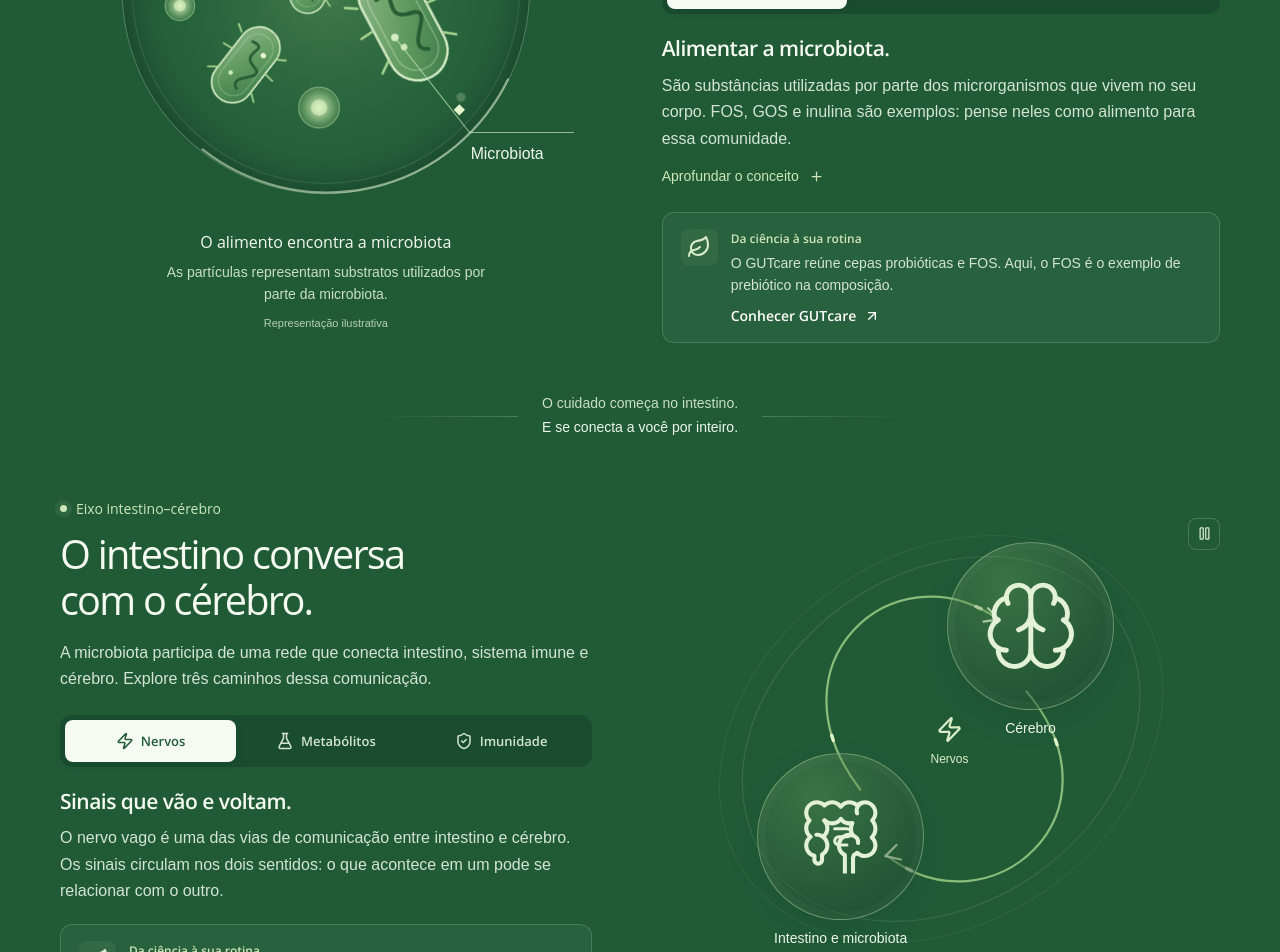
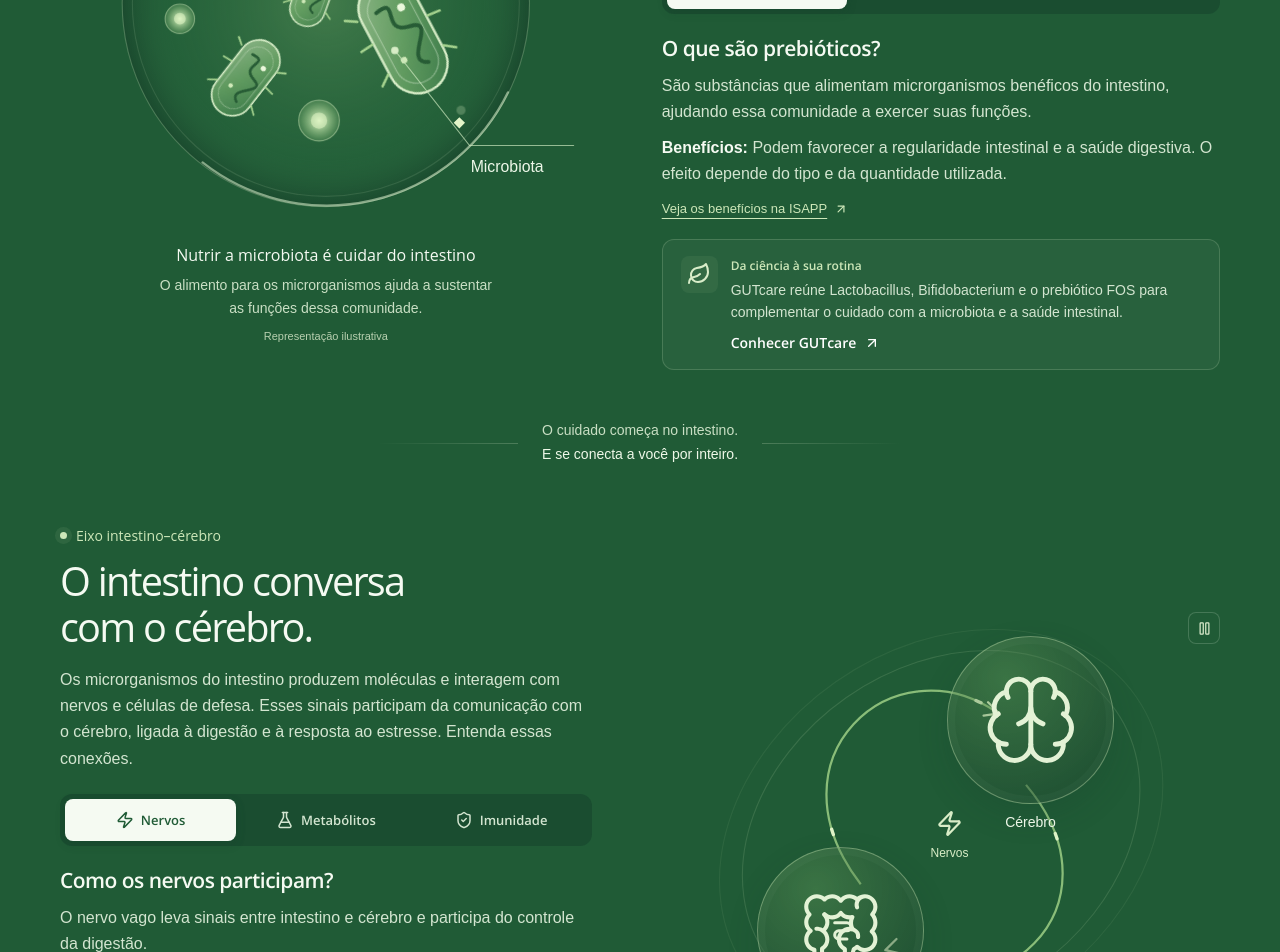
Before and after one commit to marketingsovida-star/dalflore, a React (Vite) app: page / in a window 1280 px wide. Shown: the part 1220-2172 px from the top of the page. Built offline with nearby package versions, Linux system fonts and the light colour scheme; a web font is replaced by a local one.

Commit message:
Explain science benefits clearly with visible sources and product context

```diff
--- a/src/ScienceJourney.tsx
+++ b/src/ScienceJourney.tsx
@@ -5,53 +5,77 @@ import { IntestineIcon } from "./IntestineIcon";
 
 const ingredients = [
   {
-    label: "Prebióticos", title: "Alimentar a microbiota.",
-    text: "São substâncias utilizadas por parte dos microrganismos que vivem no seu corpo. FOS, GOS e inulina são exemplos: pense neles como alimento para essa comunidade.",
-    detail: "A definição científica também exige benefício à saúde. Nem toda fibra é um prebiótico; o tipo de ingrediente e a quantidade utilizada importam.",
-    source: "https://isappscience.org/resource/prebiotics/",
-    visualTitle: "O alimento encontra a microbiota", from: "FOS, GOS e inulina", to: "Microrganismos", verb: "Alimentam",
-    caption: "As partículas representam substratos utilizados por parte da microbiota.",
-    product: "gutcare", productText: "O GUTcare reúne cepas probióticas e FOS. Aqui, o FOS é o exemplo de prebiótico na composição.",
+    "label": "Prebióticos",
+    "title": "O que são prebióticos?",
+    "text": "São substâncias que alimentam microrganismos benéficos do intestino, ajudando essa comunidade a exercer suas funções.",
+    "benefits": "Podem favorecer a regularidade intestinal e a saúde digestiva. O efeito depende do tipo e da quantidade utilizada.",
+    "source": "https://isappscience.org/wp-content/uploads/2019/04/Prebiotics_Infographic_rev1029.pdf",
+    "sourceLabel": "Veja os benefícios na ISAPP",
+    "visualTitle": "Nutrir a microbiota é cuidar do intestino",
+    "caption": "O alimento para os microrganismos ajuda a sustentar as funções dessa comunidade.",
+    "product": "gutcare",
+    "productText": "GUTcare reúne Lactobacillus, Bifidobacterium e o prebiótico FOS para complementar o cuidado com a microbiota e a saúde intestinal."
   },
   {
-    label: "Probióticos", title: "Microrganismos com funções específicas.",
-    text: "São microrganismos vivos que, em quantidades adequadas, conferem benefícios à saúde. A cepa e a dose ajudam a entender a proposta de cada composição.",
-    detail: "Lactobacillus e Bifidobacterium incluem diferentes cepas. Mais cepas ou mais bilhões não significam, por si só, uma fórmula melhor para cada pessoa.",
-    source: "https://isappscience.org/resource/probiotics-prebiotics-synbiotics-postbiotics-and-fermented-foods-defined/",
-    visualTitle: "Conhecer a cepa faz diferença", from: "Cepas identificadas", to: "Intestino", verb: "Cepa e dose",
-    caption: "O nome da cepa e a quantidade em UFC ajudam a identificar cada composição.",
-    product: "immune", productText: "O Immune reúne quatro cepas probióticas. Nos detalhes, você pode conferir os nomes e as quantidades.",
+    "label": "Probióticos",
+    "title": "O que são probióticos?",
+    "text": "São microrganismos vivos que, consumidos em quantidades adequadas, oferecem benefícios à saúde.",
+    "benefits": "Podem ajudar no conforto digestivo e nas defesas naturais. Os benefícios dependem da cepa, da dose e do uso estudado.",
+    "source": "https://isappscience.org/resource/health-benefits-of-probiotics/",
+    "sourceLabel": "Veja os benefícios na ISAPP",
+    "visualTitle": "Microrganismos com funções específicas",
+    "caption": "Cada cepa tem características próprias: a escolha depende do benefício pesquisado.",
+    "product": "immune",
+    "productText": "Immune combina Lactobacillus, Bifidobacterium, FOS, inulina e beta-glucanas em uma fórmula voltada ao cuidado da microbiota e das defesas naturais."
   },
   {
-    label: "Simbióticos", title: "Combinar com fundamento.",
-    text: "Reúnem microrganismos vivos e substratos utilizados seletivamente pela microbiota, com benefício à saúde. O sentido está na combinação, e não apenas em somar ingredientes.",
-    detail: "A avaliação considera o conjunto, as cepas, as doses e as evidências para o uso proposto. A lista de ingredientes, sozinha, não demonstra o benefício clínico de uma fórmula.",
-    source: "https://isappscience.org/resource/probiotics-prebiotics-synbiotics-postbiotics-and-fermented-foods-defined/",
-    visualTitle: "Uma combinação com propósito", from: "Microrganismos + substratos", to: "Microbiota", verb: "Em conjunto",
-    caption: "As duas formas representam os componentes de uma combinação avaliada em conjunto.",
-    product: "concentra", productText: "Concentra+ reúne cepas, GOS e FOS. Essa composição ajuda a visualizar os dois tipos de ingrediente.",
-  },
+    "label": "Simbióticos",
+    "title": "O que são simbióticos?",
+    "text": "São combinações de microrganismos vivos e substâncias que alimentam a microbiota, com benefício à saúde demonstrado para o conjunto.",
+    "benefits": "Podem apoiar a saúde intestinal e a função imune. Os resultados dependem da combinação e das quantidades avaliadas em estudos.",
+    "source": "https://pmc.ncbi.nlm.nih.gov/articles/PMC7581511/",
+    "sourceLabel": "Leia o consenso científico",
+    "visualTitle": "Microrganismos e alimento, juntos",
+    "caption": "A proposta reúne os dois componentes; o benefício precisa ser avaliado na combinação.",
+    "product": "concentra",
+    "productText": "Concentra+ reúne Lactobacillus, Bifidobacterium, GOS e FOS, combinando microrganismos e seu alimento em uma proposta de cuidado com a microbiota."
+  }
 ];
 
 const pathways = [
   {
-    label: "Nervos", title: "Sinais que vão e voltam.",
-    text: "O nervo vago é uma das vias de comunicação entre intestino e cérebro. Os sinais circulam nos dois sentidos: o que acontece em um pode se relacionar com o outro.",
-    visualTitle: "Pelos nervos", caption: "As setas mostram a comunicação em duas direções. O nervo vago é uma dessas vias.", icon: Zap,
-    product: "concentra", productText: "É nesse olhar integrado que entra a proposta do Concentra+, com cepas, colina e B6 para o cuidado nutricional com foco e cognição.",
+    "label": "Nervos",
+    "title": "Como os nervos participam?",
+    "text": "O nervo vago leva sinais entre intestino e cérebro e participa do controle da digestão.",
+    "benefits": "Essa via ajuda a coordenar a digestão e a resposta ao estresse. Sono, alimentação e rotina de cuidado participam desse equilíbrio.",
+    "visualTitle": "Uma comunicação em duas direções",
+    "caption": "O cérebro influencia o intestino, e os sinais do intestino também chegam ao cérebro.",
+    "icon": Zap,
+    "product": "concentra",
+    "productText": "Concentra+ reúne cepas probióticas, colina e B6. A B6 participa da produção de neurotransmissores, ligando a proposta ao cuidado nutricional do sistema nervoso."
   },
   {
-    label: "Metabólitos", title: "Pequenas moléculas participam da conversa.",
-    text: "Ao utilizar componentes da alimentação, a microbiota produz metabólitos. Alguns desses compostos participam de sinais locais e da comunicação com outros sistemas do corpo.",
-    visualTitle: "Pelos metabólitos", caption: "Os pontos representam moléculas envolvidas na sinalização, em um esquema simplificado.", icon: FlaskConical,
-    product: "slim-balance", productText: "Slim Balance reúne quatro cepas em uma proposta de cuidado metabólico. Conhecer a composição é o primeiro passo para avaliar seu uso.",
+    "label": "Metabólitos",
+    "title": "O que são metabólitos?",
+    "text": "Ao aproveitar componentes dos alimentos, a microbiota produz moléculas que atuam no intestino e enviam sinais ao organismo.",
+    "benefits": "Algumas nutrem células intestinais e apoiam a barreira do intestino. Uma alimentação variada e rica em fibras favorece essa produção.",
+    "visualTitle": "Moléculas que conectam funções",
+    "caption": "Compostos produzidos pela microbiota participam da nutrição intestinal e da sinalização.",
+    "icon": FlaskConical,
+    "product": "gutcare",
+    "productText": "GUTcare reúne quatro cepas e FOS. Esse prebiótico pode ser fermentado pela microbiota, conectando a fórmula ao cuidado com a produção de metabólitos intestinais."
   },
   {
-    label: "Imunidade", title: "Uma rede que trabalha conectada.",
-    text: "A microbiota, a barreira intestinal e o sistema imune interagem. Os sinais dessa rede também se relacionam com a comunicação entre intestino e cérebro.",
-    visualTitle: "Pelos sinais imunes", caption: "O escudo identifica a participação do sistema imune nessa rede de comunicação.", icon: ShieldCheck,
-    product: "immune", productText: "O Immune considera a relação entre microbiota e cuidado imunológico, combinando cepas, prebióticos e beta-glucanas.",
-  },
+    "label": "Imunidade",
+    "title": "Como as defesas entram nessa conversa?",
+    "text": "A microbiota interage com as células de defesa e a barreira intestinal. Essa rede envia sinais que também participam da comunicação com o cérebro.",
+    "benefits": "O equilíbrio dessa rede ajuda a proteger o intestino e regular as respostas de defesa. Cuidar da microbiota faz parte desse suporte.",
+    "visualTitle": "Microbiota e defesas em conexão",
+    "caption": "A barreira intestinal e as células de defesa fazem parte dessa rede de comunicação.",
+    "icon": ShieldCheck,
+    "product": "immune",
+    "productText": "Immune reúne cepas probióticas, FOS, inulina e beta-glucanas para complementar o cuidado nutricional com a microbiota e as defesas naturais."
+  }
 ];
 
 function MicrobesIcon() {
@@ -161,8 +185,8 @@ export function ScienceJourney({ open }: { open: (product: Product) => void }) {
           <Illustration kind="ingredients" active={ingredient} />
           <div className="sj-panels">
             {ingredients.map((item, index) => <div className={`sj-panel ${ingredient === index ? "active" : ""}`} key={item.label} role="tabpanel" id={`science-panel-${index}`} aria-labelledby={`science-tab-${index}`} aria-hidden={ingredient !== index} inert={ingredient !== index}>
-              <h3>{item.title}</h3><p>{item.text}</p>
-              <details className="sj-more" key={`${index}-${ingredient}`}><summary>Aprofundar o conceito<Plus size={15} /></summary><p>{item.detail}</p><a href={item.source} target="_blank" rel="noreferrer">Leia a definição da ISAPP<ArrowUpRight size={14} /></a></details>
+              <h3>{item.title}</h3><p>{item.text}</p><p className="sj-benefits"><strong>Benefícios: </strong>{item.benefits}</p>
+              <a className="sj-research" href={item.source} target="_blank" rel="noreferrer">{item.sourceLabel}<ArrowUpRight size={14}/></a>
             </div>)}
           </div>
           <ProductConnection id={ingredients[ingredient].product} text={ingredients[ingredient].productText} open={open} />
@@ -175,16 +199,15 @@ export function ScienceJourney({ open }: { open: (product: Product) => void }) {
         <div className="sj-copy">
           <p className="sj-kicker">Eixo intestino–cérebro</p>
           <h2>O intestino conversa<br />com o cérebro.</h2>
-          <p className="sj-intro">A microbiota participa de uma rede que conecta intestino, sistema imune e cérebro. Explore três caminhos dessa comunicação.</p>
+          <p className="sj-intro">Os microrganismos do intestino produzem moléculas e interagem com nervos e células de defesa. Esses sinais participam da comunicação com o cérebro, ligada à digestão e à resposta ao estresse. Entenda essas conexões.</p>
           <Tabs id="axis" labels={pathways.map(item => item.label)} active={pathway} change={setPathway} label="Caminhos do eixo intestino–cérebro" />
           <Illustration kind="axis" active={pathway} />
           <div className="sj-panels">
             {pathways.map((item, index) => <div className={`sj-panel ${pathway === index ? "active" : ""}`} key={item.label} role="tabpanel" id={`axis-panel-${index}`} aria-labelledby={`axis-tab-${index}`} aria-hidden={pathway !== index} inert={pathway !== index}>
-              <h3>{item.title}</h3><p>{item.text}</p>
+              <h3>{item.title}</h3><p>{item.text}</p><p className="sj-benefits"><strong>Por que importa: </strong>{item.benefits}</p><a className="sj-research" href="https://pubmed.ncbi.nlm.nih.gov/31460832/" target="_blank" rel="noreferrer">Leia a revisão científica<ArrowUpRight size={14}/></a>
             </div>)}
           </div>
           <ProductConnection id={pathways[pathway].product} text={pathways[pathway].productText} open={open} />
-          <a className="sj-source" href="https://pubmed.ncbi.nlm.nih.gov/31460832/" target="_blank" rel="noreferrer">Explore a revisão científica<ArrowUpRight size={14} /></a>
         </div>
       </div>
     </section>
--- a/src/science.css
+++ b/src/science.css
@@ -10,7 +10,6 @@
 .sj-copy > .sj-tabs { grid-row:4; }
 .sj-copy > .sj-panels { grid-row:5; }
 .sj-copy > .sj-product-note { grid-row:6; }
-.sj-copy > .sj-source { grid-row:7; }
 .sj-copy > .sj-visual { grid-column:1; grid-row:1/-1; }
 #eixo .sj-copy > * { grid-column:1; }
 #eixo .sj-copy > .sj-visual { grid-column:2; }
@@ -25,17 +24,12 @@
 .sj-tabs button[aria-selected=true] { background:#f5faf2; color:#205b36; box-shadow:0 3px 10px #143d2940; }
 .sj-journey :is(button,a,summary):focus-visible { outline:2px solid #e2f2cd; outline-offset:4px; }
 .sj-panels { display:grid; margin-top:20px; }
-.sj-panel { grid-area:1/1; min-width:0; opacity:0; visibility:hidden; pointer-events:none; transition:opacity .55s,visibility .55s; }
-.sj-panel.active { opacity:1; visibility:visible; pointer-events:auto; }
+.sj-panel { display:none; grid-area:1/1; min-width:0; opacity:0; visibility:hidden; pointer-events:none; transition:opacity .55s,visibility .55s; }
+.sj-panel.active { display:block; opacity:1; visibility:visible; pointer-events:auto; animation:sj-copy-in .55s ease both; }
 .df-home .sj-panel h3 { margin:0; font:600 21px/1.4 'Open Sans',Arial,sans-serif; color:var(--sj-ink); letter-spacing:-.025em; }
 .df-home .sj-panel > p { margin:9px 0 0; color:var(--sj-muted); font:16px/1.65 Arial,sans-serif; }
-.sj-more { margin-top:9px; }
-.sj-more summary { display:flex; align-items:center; gap:10px; width:fit-content; list-style:none; padding:5px 0; cursor:pointer; color:var(--sj-accent); font:14px/1.5 Arial,sans-serif; }
-.sj-more summary::-webkit-details-marker { display:none; }
-.sj-more summary svg { transition:rotate .4s; }
-.sj-more[open] summary svg { rotate:45deg; }
-.df-home .sj-more p { margin:5px 0 10px; font:15px/1.6 Arial,sans-serif; color:var(--sj-muted); }
-.sj-more a,.sj-source { display:inline-flex; align-items:center; gap:7px; color:var(--sj-accent); font:13px/1.5 Arial,sans-serif; text-decoration:underline; text-underline-offset:5px; }
+.sj-research { display:inline-flex; align-items:center; gap:7px; color:var(--sj-accent); font:13px/1.5 Arial,sans-serif; margin-top:12px; text-decoration:underline; text-underline-offset:5px; }
+.sj-benefits strong { font-weight:600; color:var(--sj-ink); }
 .sj-product-note { display:flex; gap:13px; margin-top:20px; padding:16px 18px; border:1px solid #c6dfb933; border-radius:var(--radius); background:#f2faed0a; }
 .sj-product-icon { display:grid; place-items:center; flex-shrink:0; width:37px; height:37px; color:#d9edc9; background:#b4d99a13; border-radius:8px; }
 .sj-product-content > span { color:var(--sj-accent); font:600 12px/1.5 'Open Sans',Arial,sans-serif; }
@@ -43,7 +37,6 @@
 .sj-product-note button { display:inline-flex; gap:8px; align-items:center; border:0; padding:0; background:none; color:#fff; font:600 14px/1.5 'Open Sans',Arial,sans-serif; }
 .sj-product-note button svg { transition:translate .35s; }
 .sj-product-note button:hover svg { translate:3px -3px; }
-.sj-source { margin-top:13px; }
 .sj-visual { align-self:center; position:relative; width:100%; min-width:0; margin:0; text-align:center; }
 .sj-scene { animation:sj-scene-in .65s ease both; }
 .sj-micrograph { width:calc(100% + 34px); max-width:none; margin-left:-17px; display:block; overflow:visible; }
@@ -123,3 +116,5 @@
  .df-home .sj-visual-caption{font-size:13px;line-height:1.5;min-height:0}
  .sj-visual-title{font-size:15px}
 }
+
+@keyframes sj-copy-in { from{opacity:.3}to{opacity:1} }
```
Also changed, not shown: 2 other files (tests, documents, lock files or other folders).
